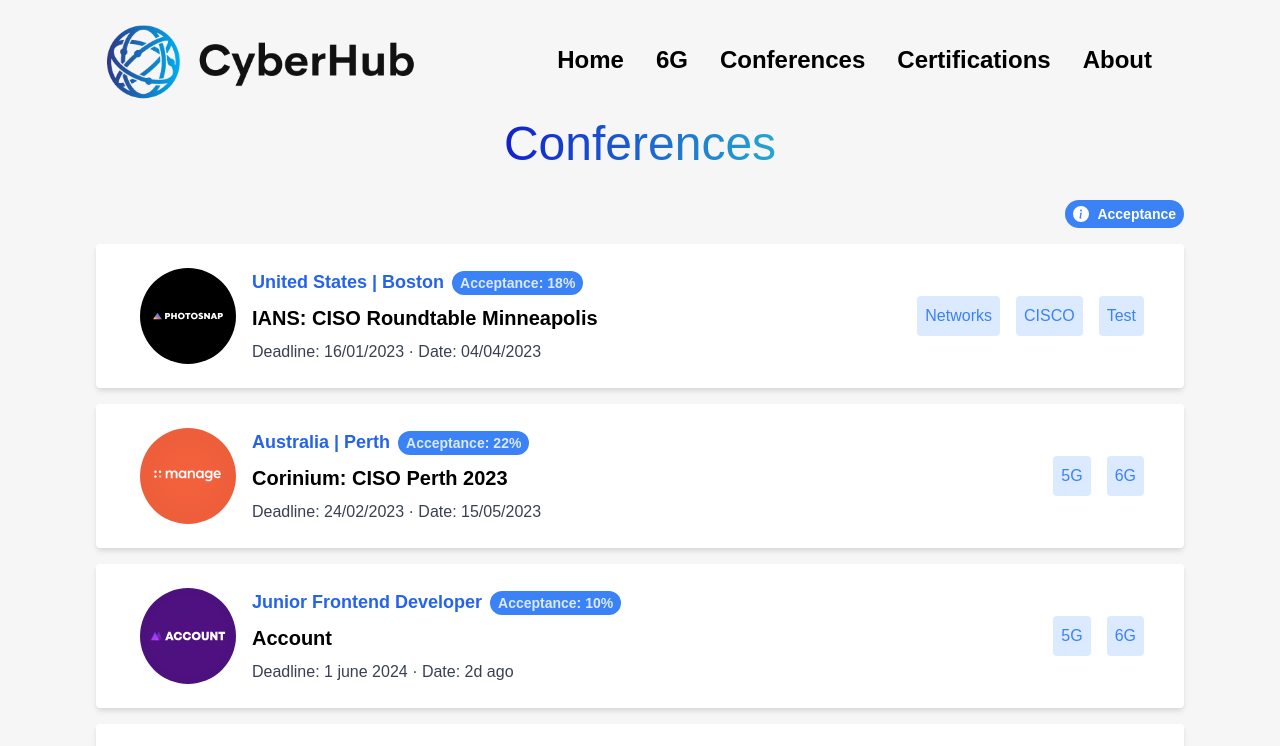
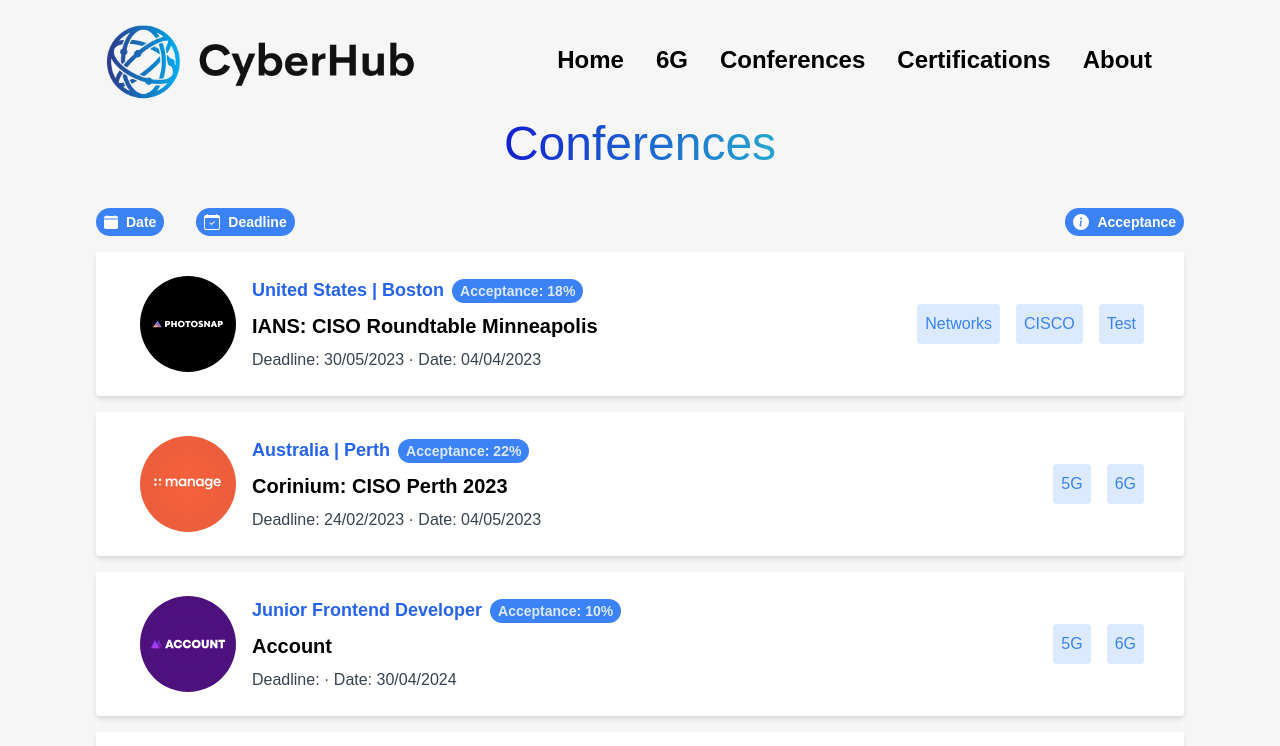
Before and after one commit to ThomasPrl/cyber-hub, a React (Create React App) app: page /conferences in a window 1280 px wide. Shown: the top 746 px of the page. Built offline with nearby package versions, Linux system fonts and the light colour scheme.

Commit message:
Finition des boutons de trie pour la page conférence, subsite toujours un bug de fonctionnement

```diff
--- a/src/assets/data.json
+++ b/src/assets/data.json
@@ -8,7 +8,7 @@
     "featured": "A",
     "localisation": "United States | Boston",
     "description": "Special conference for CISCO system",
-    "publish_deadline": "16/01/2023",
+    "deadline": "30/05/2023",
     "date": "04/04/2023",
     "location": "USA Only",
     "themes": ["Networks", "CISCO", "Test"]
@@ -22,8 +22,8 @@
     "featured": "A",
     "localisation": "Australia | Perth",
     "description": "5G/6G",
-    "publish_deadline": "24/02/2023",
-    "date": "15/05/2023",
+    "deadline": "24/02/2023",
+    "date": "04/05/2023",
     "location": "Remote",
     "themes": ["5G", "6G"]
   },
@@ -35,8 +35,8 @@
     "acceptance": "10%",
     "localisation": "Junior Frontend Developer",
     "description": "Frontend",
-    "publish_deadline": "1 june 2024",
-    "date": "2d ago",
+    "deadline": "",
+    "date": "30/04/2024",
     "location": "USA Only",
     "themes": ["5G", "6G"]
   },
@@ -48,8 +48,8 @@
     "acceptance": false,
     "localisation": "Junior Frontend Developer",
     "description": "Frontend",
-    "publish_deadline": "Junior",
-    "date": "5d ago",
+    "deadline": "",
+    "date": "23/05/23",
     "location": "USA Only",
     "themes": ["CSS", "JavaScript"]
   },
@@ -62,8 +62,8 @@
     "featured": false,
     "localisation": "Software Engineer",
     "description": "Fullstack",
-    "publish_deadline": "Midweight",
-    "date": "1w ago",
+    "deadline": "",
+    "date": "",
     "contract": "Full Time",
     "location": "Worldwide",
     "themes": ["JavaScript"],
@@ -78,8 +78,8 @@
     "featured": false,
     "localisation": "Junior Backend Developer",
     "description": "Backend",
-    "publish_deadline": "Junior",
-    "date": "2w ago",
+    "deadline": "",
+    "date": "",
     "contract": "Full Time",
     "location": "UK Only",
     "themes": ["Ruby"],
@@ -94,8 +94,8 @@
     "featured": false,
     "localisation": "Junior Developer",
     "description": "Frontend",
-    "publish_deadline": "Junior",
-    "date": "2w ago",
+    "deadline": "",
+    "date": "",
     "contract": "Full Time",
     "location": "Worldwide",
     "themes": ["HTML", "JavaScript"],
@@ -110,8 +110,8 @@
     "featured": false,
     "localisation": "Junior Frontend Developer",
     "description": "Frontend",
-    "publish_deadline": "Junior",
-    "date": "2w ago",
+    "deadline": "",
+    "date": "",
     "contract": "Full Time",
     "location": "USA Only",
     "themes": ["JavaScript"],
@@ -126,8 +126,8 @@
     "featured": false,
     "localisation": "Full Stack Engineer",
     "description": "Fullstack",
-    "publish_deadline": "Midweight",
-    "date": "3w ago",
+    "deadline": "",
+    "date": "",
     "contract": "Full Time",
     "location": "Worldwide",
     "themes": ["JavaScript", "Python"],
@@ -142,8 +142,8 @@
     "featured": false,
     "localisation": "Front-end Dev",
     "description": "Frontend",
-    "publish_deadline": "Junior",
-    "date": "1mo ago",
+    "deadline": "",
+    "date": "",
     "contract": "Part Time",
     "location": "Worldwide",
     "themes": ["JavaScript"],
--- a/src/components/Conferences.jsx
+++ b/src/components/Conferences.jsx
@@ -2,12 +2,16 @@ import React, { useState, useEffect, useRef } from 'react'
 import data from '../assets/data.json';
 import ConferencesBoard from './ConferencesBoard';
 
-console.log(data);
-
 function Conferences() {
 
+  //Trie
+  const [sortBy, setSortBy] = useState(null);
+  const [sortDirection, setSortDirection] = useState('asc');
 
+  //Popup
   const [isHovered, setIsHovered] = React.useState(false);
+
+  //Filtre
   const [conferences, setConferences] = useState([]);
   const [filters, setFilters] = useState([]);
 
@@ -43,32 +47,87 @@ function Conferences() {
 
   const filteredConferences = conferences.filter(filterFunc);
 
+
+  //Trie
+  const sortConferences = (conferences) => {
+    const sortedConferences = [...conferences];
+
+    if (sortBy === 'date') {
+      sortedConferences.sort((a, b) => {
+        if (sortDirection === 'asc') {
+          return new Date(a.date) - new Date(b.date);
+        } else {
+          return new Date(b.date) - new Date(a.date);
+        }
+      });
+    } else if (sortBy === 'deadline') {
+      sortedConferences.sort((a, b) => {
+        if (sortDirection === 'asc') {
+          console.log(a.deadline)
+          return new Date(a.deadline) - new Date(b.deadline);
+        } else {
+          console.log(b.deadline)
+          return new Date(b.deadline) - new Date(a.deadline);
+        }
+      });
+    }
+    return sortedConferences;
+  };
+
+  const sortedConferences = sortConferences(filteredConferences);
+
   return (
     <div>
        <h1 className="page-title">
             <span className='text-gradient text-5xl'>Conferences</span>
         </h1>
-        <span className='flex'>
-          {/* <button
-          onClick={() => handleTagClick("A")}
-          className='mr-4'
-          >
-            Date↑
-          </button> */}
-        </span>
 
-        <span className='relative flex justify-end mt-8'>
-          <span class="inline-flex items-center justify-center text-white transition-colors duration-150 bg-blue-500 rounded-full focus:shadow-outline hover:bg-blue-700 cursor-default px-2 py-1"
+
+
+        <span className='relative flex mt-10'>
+
+          <span className="flex max-w-sm">
+            <button
+                onClick={() => {
+                  setSortBy('date');
+                  setSortDirection(sortBy === 'date' && sortDirection === 'asc' ? 'desc' : 'asc');
+                }}
+                className={`flex justify-center items-center mr-4 text-white text-sm font-bold bg-blue-500 cursor-pointer focus:shadow-outline rounded-full px-2 py-1 ${sortBy === 'date' ? '' : ''}`}
+              >
+                <svg xmlns="http://www.w3.org/2000/svg" width="14" height="14" fill="currentColor" className="bi bi-calendar-fill" viewBox="0 0 16 16">
+                  <path d="M3.5 0a.5.5 0 0 1 .5.5V1h8V.5a.5.5 0 0 1 1 0V1h1a2 2 0 0 1 2 2v11a2 2 0 0 1-2 2H2a2 2 0 0 1-2-2V5h16V4H0V3a2 2 0 0 1 2-2h1V.5a.5.5 0 0 1 .5-.5z"/>
+                </svg>
+                <span className='pl-2'>Date {sortBy === 'date' && <span>{sortDirection === 'asc' ? '↑' : '↓'}</span>}</span>
+              </button>
+              <button
+                onClick={() => {
+                  setSortBy('deadline');
+                  setSortDirection(sortBy === 'deadline' && sortDirection === 'asc' ? 'desc' : 'asc');
+                }}
+                className={`flex justify-center items-center mr-4 ml-4 text-white text-sm font-bold bg-blue-500 cursor-pointer focus:shadow-outline rounded-full px-2 py-1 ${sortBy === 'deadline' ? '' : ''}`}
+              >
+                <svg xmlns="http://www.w3.org/2000/svg" width="16" height="16" fill="currentColor" class="bi bi-calendar-check" viewBox="0 0 16 16">
+                  <path d="M10.854 7.146a.5.5 0 0 1 0 .708l-3 3a.5.5 0 0 1-.708 0l-1.5-1.5a.5.5 0 1 1 .708-.708L7.5 9.793l2.646-2.647a.5.5 0 0 1 .708 0z"/>
+                  <path d="M3.5 0a.5.5 0 0 1 .5.5V1h8V.5a.5.5 0 0 1 1 0V1h1a2 2 0 0 1 2 2v11a2 2 0 0 1-2 2H2a2 2 0 0 1-2-2V3a2 2 0 0 1 2-2h1V.5a.5.5 0 0 1 .5-.5zM1 4v10a1 1 0 0 0 1 1h12a1 1 0 0 0 1-1V4H1z"/>
+                </svg>
+
+                <span className='pl-2'>Deadline {sortBy === 'deadline' && <span>{sortDirection === 'asc' ? '↑' : '↓'}</span>}</span>
+              </button>
+           </span>
+
+
+
+          <span className="inline-flex items-center justify-center text-white transition-colors duration-150 bg-blue-500 rounded-full focus:shadow-outline hover:bg-blue-700 cursor-default px-2 py-1 ml-auto"
           onMouseEnter={() => setIsHovered(true)}
           onMouseLeave={() => setIsHovered(false)}
           >
-          <svg xmlns="http://www.w3.org/2000/svg" width="16" height="16" fill="currentColor" class="bi bi-info-circle-fill" viewBox="0 0 16 16">
+          <svg xmlns="http://www.w3.org/2000/svg" width="16" height="16" fill="currentColor" className="bi bi-info-circle-fill" viewBox="0 0 16 16">
             <path d="M8 16A8 8 0 1 0 8 0a8 8 0 0 0 0 16zm.93-9.412-1 4.705c-.07.34.029.533.304.533.194 0 .487-.07.686-.246l-.088.416c-.287.346-.92.598-1.465.598-.703 0-1.002-.422-.808-1.319l.738-3.468c.064-.293.006-.399-.287-.47l-.451-.081.082-.381 2.29-.287zM8 5.5a1 1 0 1 1 0-2 1 1 0 0 1 0 2z"/>
           </svg>
           <span className='ml-2 font-bold text-sm'>Acceptance</span>
           </span>
           {isHovered && (
-            <span className="max-w-sm absolute bg-blue-100 -mt-24 mr-2 text-sm text-black px-2 py-1 rounded shadow">
+            <span className="max-w-sm absolute bg-blue-100 -mt-24   text-sm text-black px-2 py-1 rounded shadow ml-auto right-0">
               An <span className='font-bold'>Acceptance Rate</span> is the percentage of meeting requests which are accepted at a given conference. It's calculated per year. Here, the acceptance rate was caclulated on the year <span className='underline'>2020</span>.
             </span>
           )}
@@ -94,7 +153,7 @@ function Conferences() {
         {conferences.length === 0 ? (
           <p>Conferences are loading...</p>
         ) : (
-          filteredConferences.map((conference) => (
+          sortedConferences.map((conference) => (
             <ConferencesBoard
               conference={conference}
               key={conference.id}
--- a/src/components/ConferencesBoard.jsx
+++ b/src/components/ConferencesBoard.jsx
@@ -26,7 +26,7 @@ const ConferencesBoard = ( {conference, handleTagClick }) => {
                 </h3>
                 <a href={conference.link} className='font-bold text-xl my-2'>{conference.title}</a>
                 <p className='text-gray-700'>
-                    Deadline: {conference.publish_deadline} · Date: {conference.date}
+                    Deadline: {conference.deadline} · Date: {conference.date}
                 </p>
             </div>
             <div className='flex flex-wrap items-center mt-4 mx-4 pt-4 border-t border-gray-400 border-solid lg:ml-auto lg:border-0 lg:pt-0 lg:mt-0 lg:mx-0 lg:justify-end'>
```
